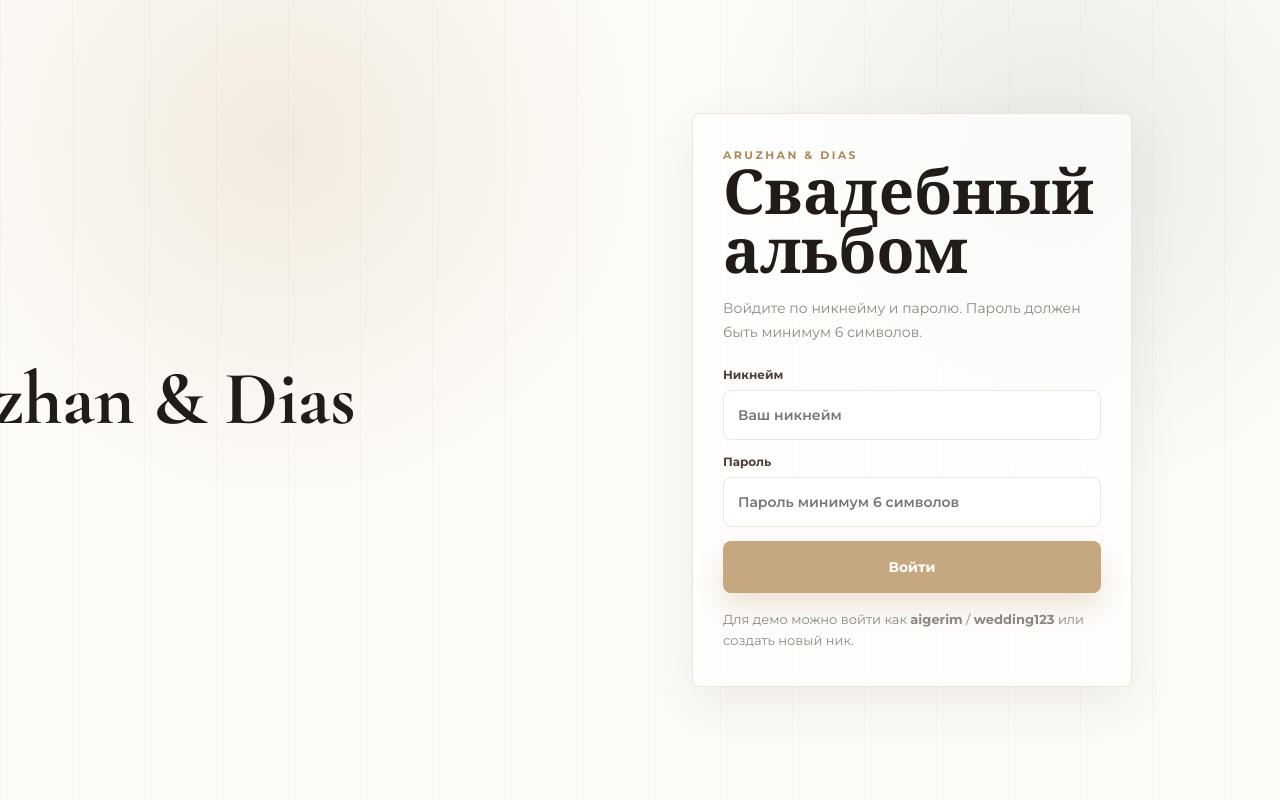
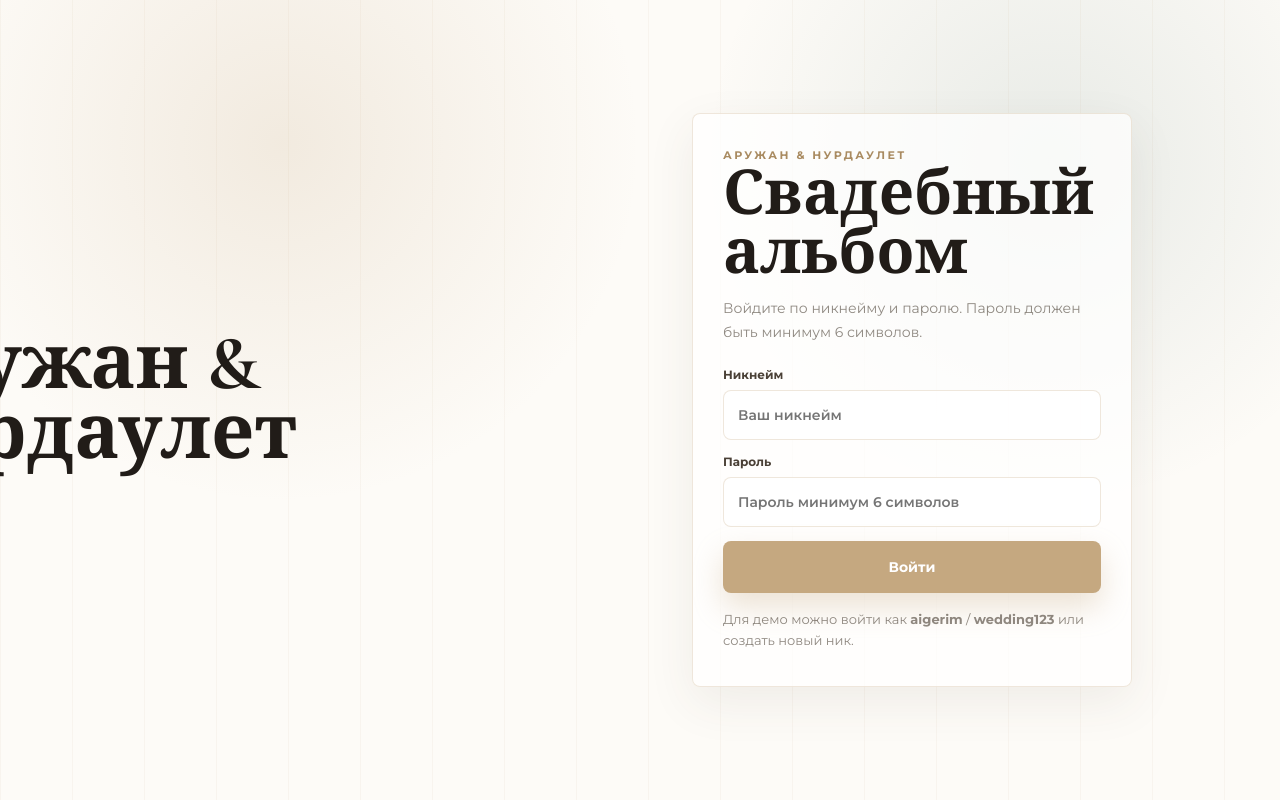
Before and after one commit to ImMiko06/site-toi, a Django app: page /login/ in a window 1280 px wide. Run offline with Django 5.2, Linux system fonts and the light colour scheme; data comes from the database, SQL or seed files in the repository; data that the repository does not hold is empty; some libraries are stand-ins or nearby versions.

Commit message:
Rename couple to Aruzhan and Nurdaulet

```diff
--- a/backend/wedding/views.py
+++ b/backend/wedding/views.py
@@ -67,9 +67,9 @@ def get_default_event():
     event, created = WeddingEvent.objects.get_or_create(
         slug="aruzhan-dias",
         defaults={
-            "title": "Aruzhan & Dias",
-            "groom_name": "Dias",
-            "bride_name": "Aruzhan",
+            "title": "Аружан & Нурдаулет",
+            "groom_name": "Нурдаулет",
+            "bride_name": "Аружан",
             "venue_name": "Royal Hall",
             "venue_address": "Almaty",
             "starts_at": demo_starts_at,
@@ -94,6 +94,9 @@ def get_default_event():
 
 def ensure_event_details(event):
     updates = {
+        "title": "Аружан & Нурдаулет",
+        "groom_name": "Нурдаулет",
+        "bride_name": "Аружан",
         "venue_name": "Royal Hall",
         "venue_address": "Алматы, проспект Аль-Фараби 77/7",
         "invitation_title": "Приглашение на той",
--- a/frontend/static/wedding/css/app.css
+++ b/frontend/static/wedding/css/app.css
@@ -2704,7 +2704,7 @@ select:focus {
     grid-column: 1;
     width: min(46vw, 520px);
     color: var(--ink);
-    content: "Aruzhan & Dias";
+    content: "Аружан & Нурдаулет";
     font-family: "Cormorant Garamond", Georgia, serif;
     font-size: 76px;
     font-weight: 700;
```
